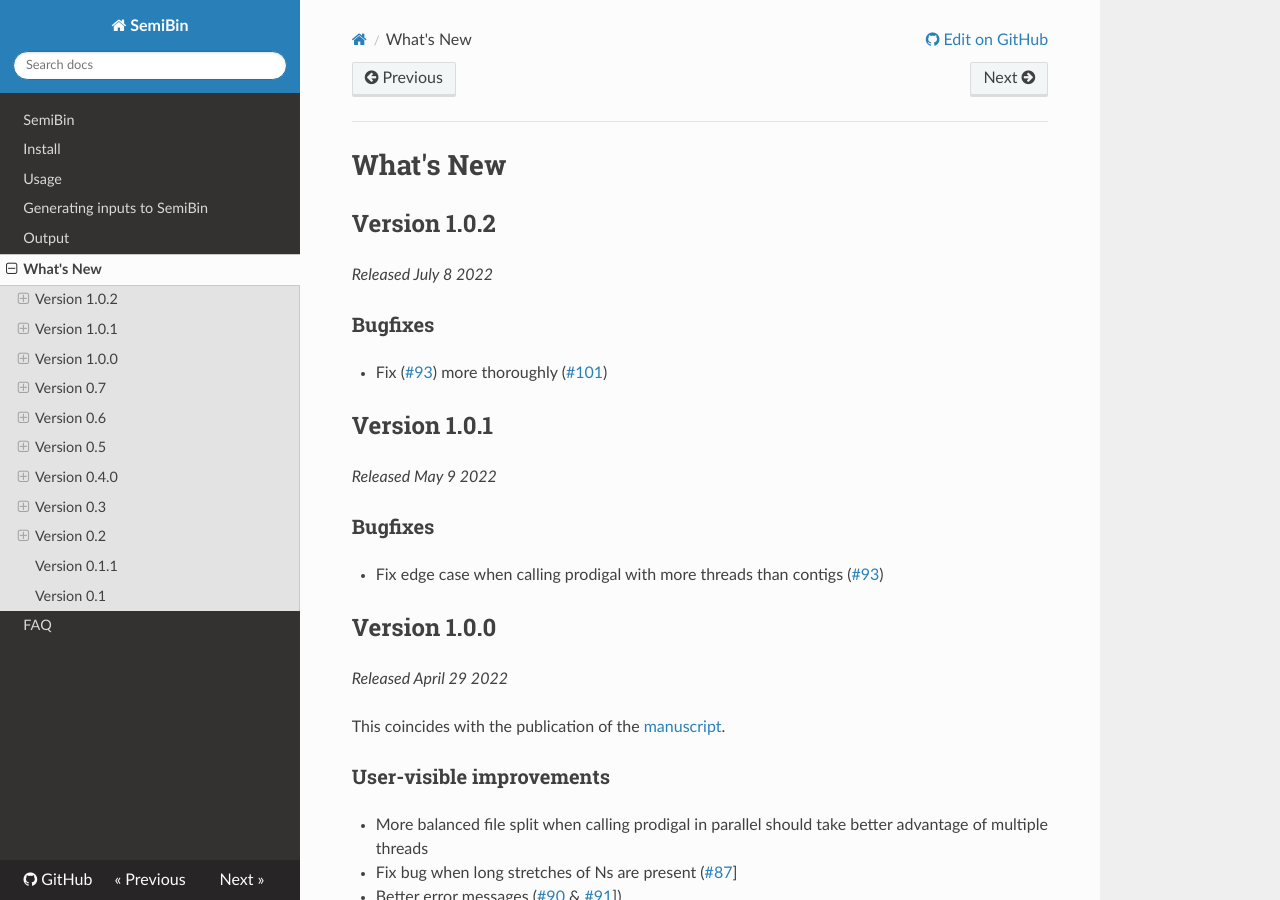
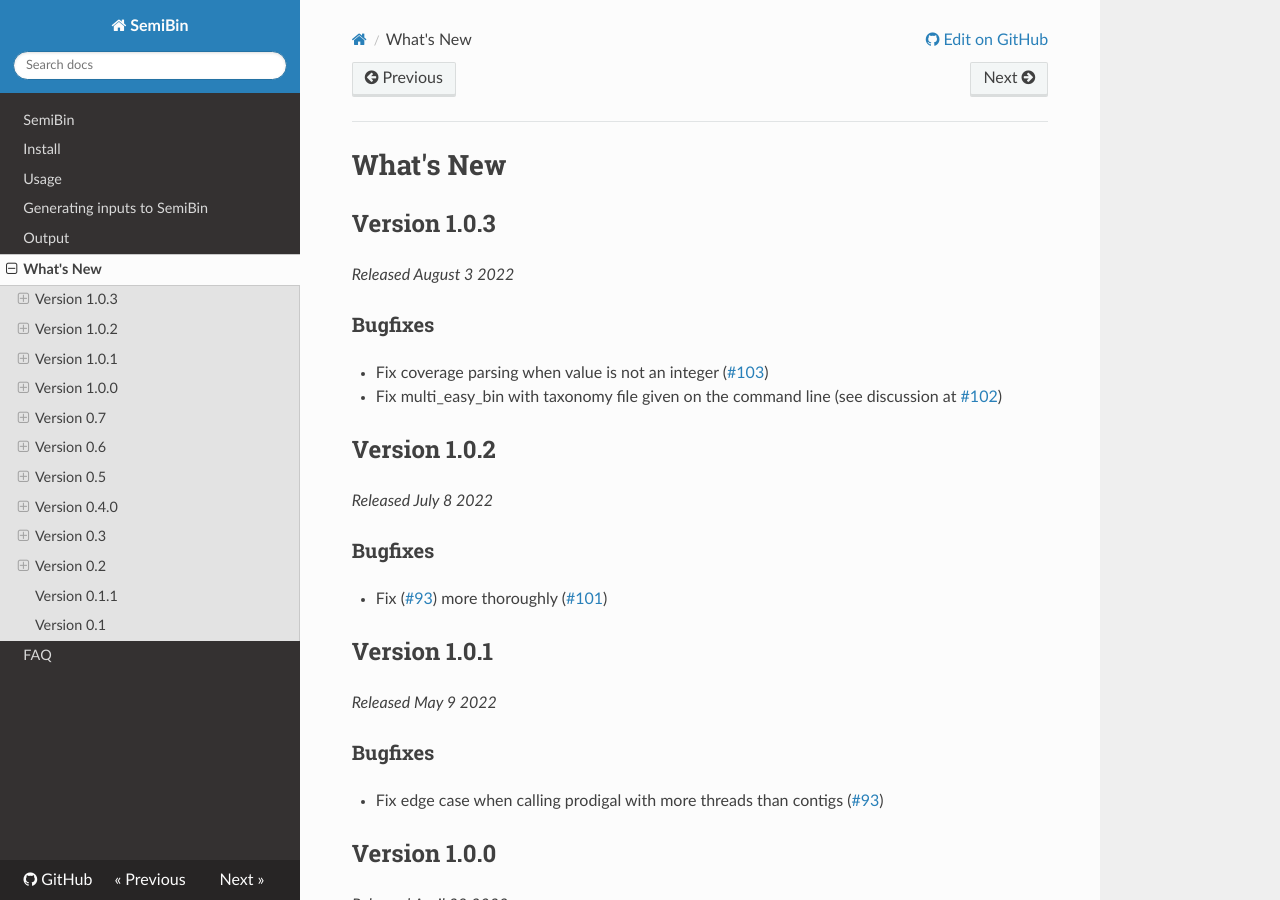
Before and after one commit to BigDataBiology/SemiBin, an MkDocs documentation site: the page built from docs/whatsnew.md, in a window 1280 px wide and 900 px high. Built offline with MkDocs 1.6.1, drawn with Linux system fonts in a browser that asks for light colours; nearby versions of some CDN libraries.

Commit message:
RLS Version 1.0.3
Bugfix release

```diff
--- a/docs/whatsnew.md
+++ b/docs/whatsnew.md
@@ -1,4 +1,14 @@
 # What's New
+
+## Version 1.0.3
+
+*Released August 3 2022*
+
+### Bugfixes
+
+- Fix coverage parsing when value is not an integer ([#103](https://github.com/BigDataBiology/SemiBin/issues/103))
+- Fix multi_easy_bin with taxonomy file given on the command line (see discussion at [#102](https://github.com/BigDataBiology/SemiBin/issues/102))
+
 
 ## Version 1.0.2
 
```
Also changed, not shown: README.md (+0 -7 lines), 2 other files.
